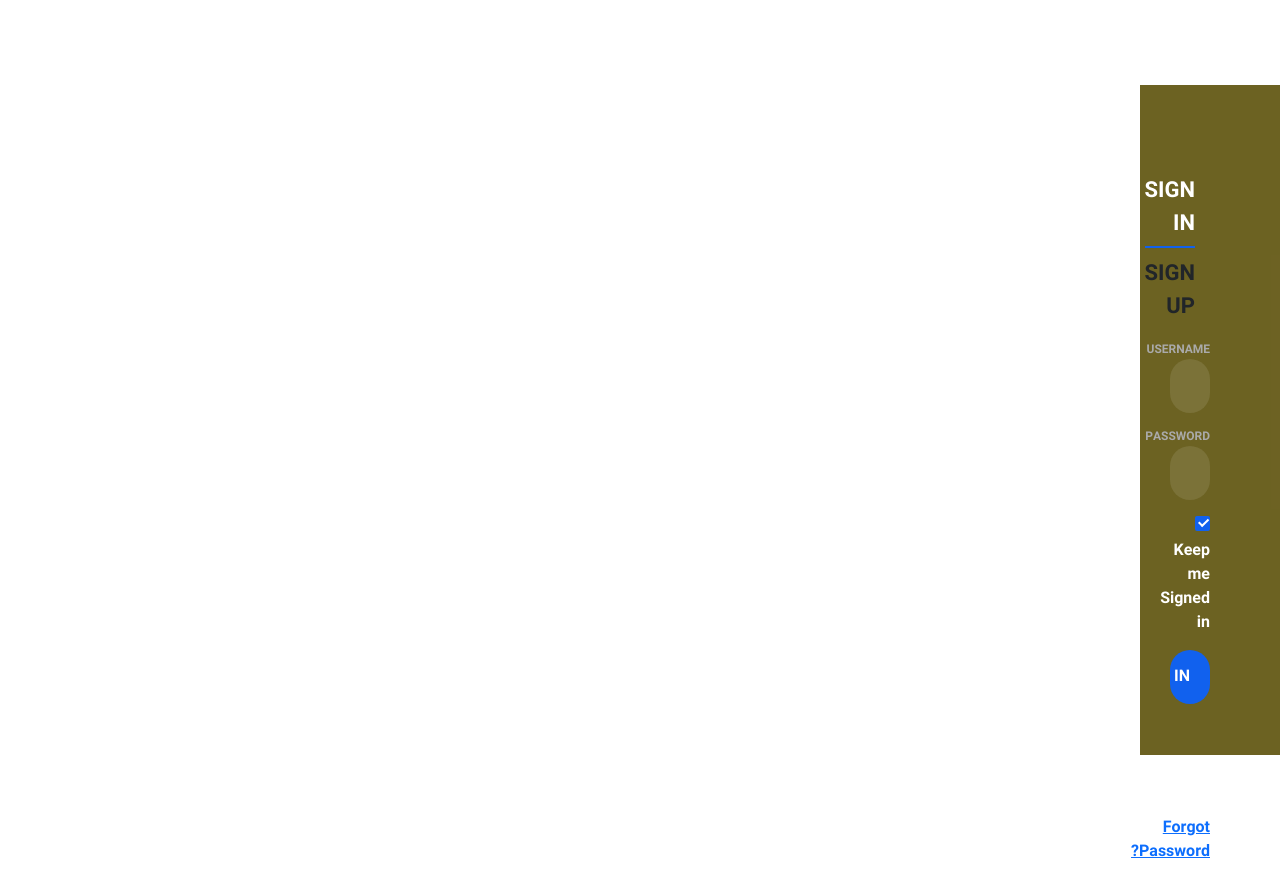
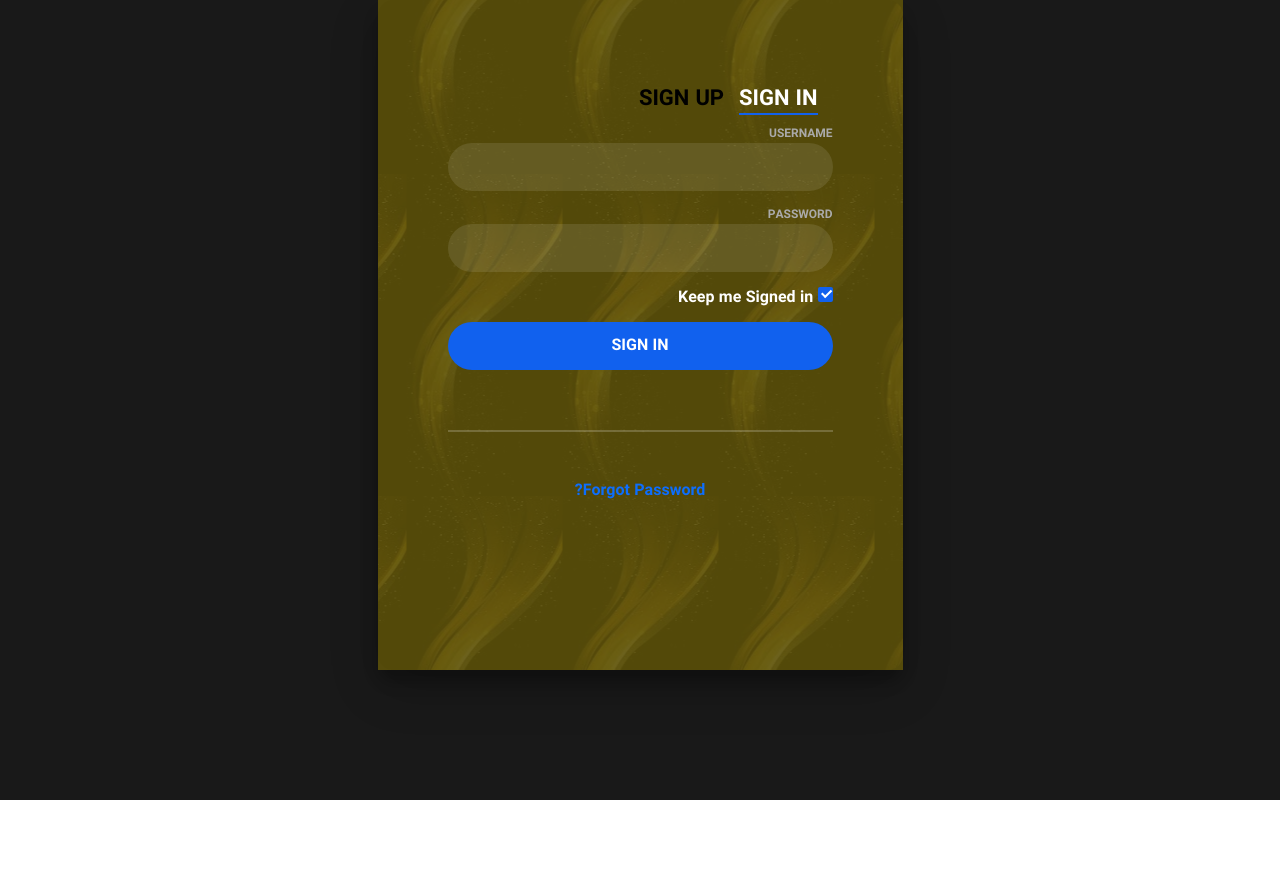
Before and after one commit to arshiya-hallajian/Shine, a React (Create React App) app in the folder frontend/: page / in a window 1280 px wide. Shown: the top 896 px of the page. After the commit the page ends 800 px from the top, so only its background shows below. Built offline with nearby package versions, Linux system fonts and the light colour scheme.

Commit message:
update login-signup

```diff
--- a/frontend/src/pages/login-signup/Login.css
+++ b/frontend/src/pages/login-signup/Login.css
@@ -1,13 +1,20 @@
-body{
+
+.body{
 	margin:0;
-	color:#6a6f8c;
-	background:#c8c8c8;
+	color:#000000;
+	background:#191919;
+    width: 100vw;
+    height: 100vh;
 	font:600 16px/18px 'Open Sans',sans-serif;
 }
 *,:after,:before{box-sizing:border-box}
 .clearfix:after,.clearfix:before{content:'';display:table}
 .clearfix:after{clear:both;display:block}
 a{color:inherit;text-decoration:none}
+
+input{
+    outline: none;
+}
 
 .login-wrap{
 	width:100%;
@@ -17,7 +24,7 @@ a{color:inherit;text-decoration:none}
 	position:relative;
 	background:url("../../../public/images/login3.jpg")  center;
 	box-shadow:0 12px 15px 0 rgba(0,0,0,.24),0 17px 50px 0 rgba(0,0,0,.19);
-    margin-top: 40px;
+    /* margin-top: 40px; */
     border-radius: 15px;
 
 }
@@ -87,7 +94,7 @@ a{color:inherit;text-decoration:none}
 	background:rgba(255,255,255,.1);
 }
 .login-form .group input[data-type="password"]{
-	text-security:circle;
+	/* text-security:circle; */
 	-webkit-text-security:circle;
 }
 .login-form .group .label{
@@ -156,3 +163,7 @@ a{color:inherit;text-decoration:none}
 .foot-lnk label{
     margin-bottom: 5px;
 }
+
+.foot-lnk a{
+    text-decoration: none;
+}
--- a/frontend/src/pages/login-signup/Login.jsx
+++ b/frontend/src/pages/login-signup/Login.jsx
@@ -4,7 +4,7 @@ import "./Login.css"
 const Login = () => {
 
   return (
-
+<div className="body">
 <div class="login-wrap">
 	<div class="login-html">
 		<input id="tab-1" type="radio" name="tab" class="sign-in" checked/><label for="tab-1" class="tab">Sign In</label>
@@ -13,7 +13,7 @@ const Login = () => {
 			<div class="sign-in-htm">
 				<div class="group">
 					<label for="user" class="label">Username</label>
-					<input id="user" type="text" class="input"/>
+					<input autoComplete='off' id="user" type="text" class="input"/>
 				</div>
 				<div class="group">
 					<label for="pass" class="label">Password</label>
@@ -34,7 +34,7 @@ const Login = () => {
 			<div class="sign-up-htm">
 				<div class="group">
 					<label for="user" class="label">Username</label>
-					<input id="user" type="text" class="input"/>
+					<input autoComplete='off' id="user" type="text" class="input"/>
 				</div>
 				<div class="group">
 					<label for="pass" class="label">Password</label>
@@ -46,7 +46,7 @@ const Login = () => {
 				</div>
 				<div class="group">
 					<label for="pass" class="label">Email Address</label>
-					<input id="pass" type="text" class="input"/>
+					<input id="pass" type="email" class="input"/>
 				</div>
 				<div class="group">
 					<input type="submit" class="button" value="Sign Up"/>
@@ -59,7 +59,7 @@ const Login = () => {
 		</div>
 	</div>
 </div>
-
+</div>
   )
 }
 
```
